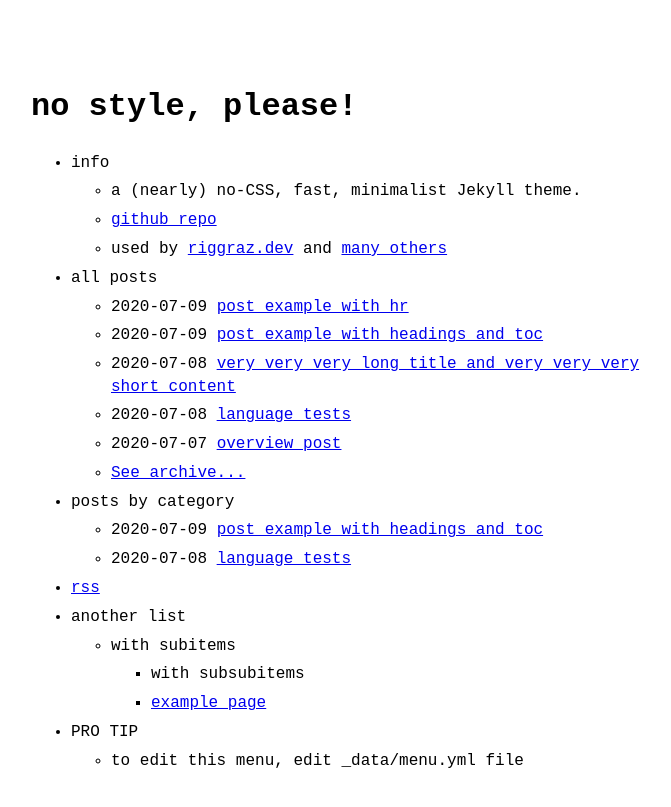
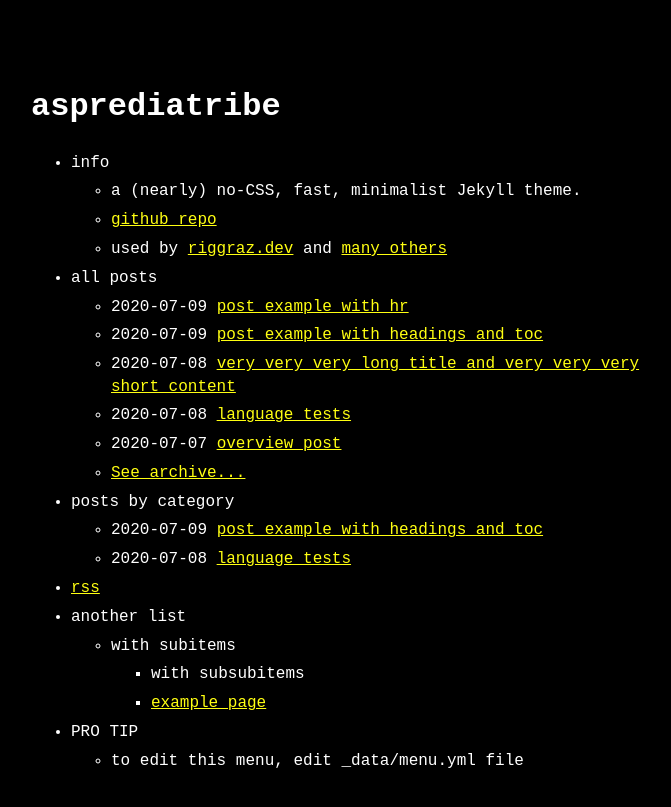
Before and after one commit to asprediatribe/asprediatribe.github.io, a Jekyll site: the page built from index.md, in a window 1280 px wide. Shown: the top 807 px of the page, without its empty margins (289-960 px from the left). Built offline with Jekyll 4.4.1, drawn with Linux system fonts in a browser that asks for light colours.

Commit message:
Update _config.yml

```diff
--- a/_config.yml
+++ b/_config.yml
@@ -1,4 +1,4 @@
-title: no style, please! # name of the site
+title: asprediatribe # name of the site
 author: Riccardo Graziosi # name of site's author
 email: riccardo.graziosi97@gmail.com # email of site's author
 description: a
@@ -12,7 +12,7 @@ favicon: "logo.png" # name+extension of favicon (which must be put on the root f
 remote_theme: riggraz/no-style-please # if you are using GitHub Pages, change it to remote_theme: riggraz/no-style-please
 
 theme_config:
-  appearance: "auto" # can be "light", "dark" or "auto"
+  appearance: "dark" # can be "light", "dark" or "auto"
   back_home_text: ".." # customize text for homepage link in post layout
   date_format: "%Y-%m-%d" # customize how date is formatted
   show_description: false # show blog description in home page
```
